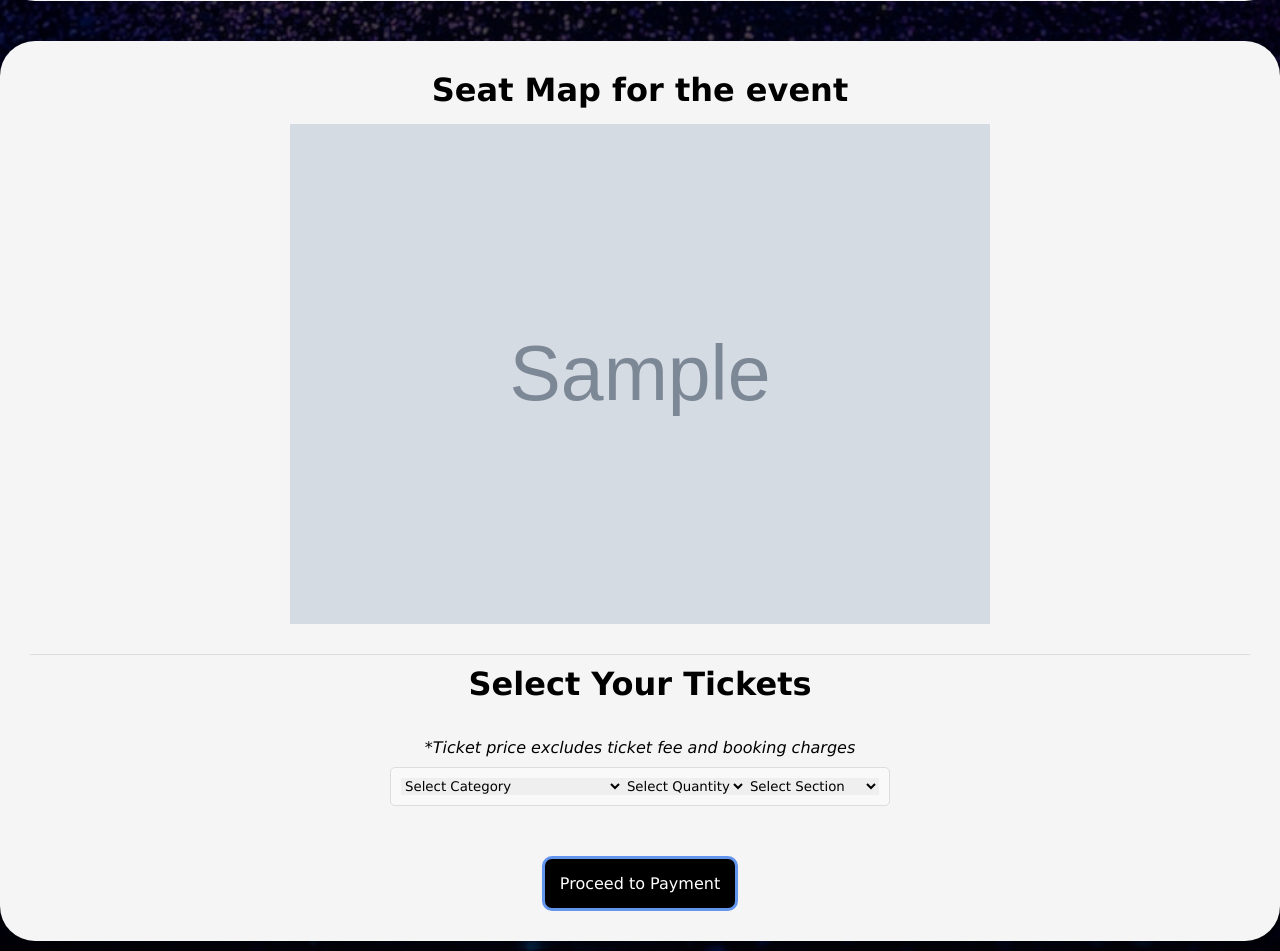
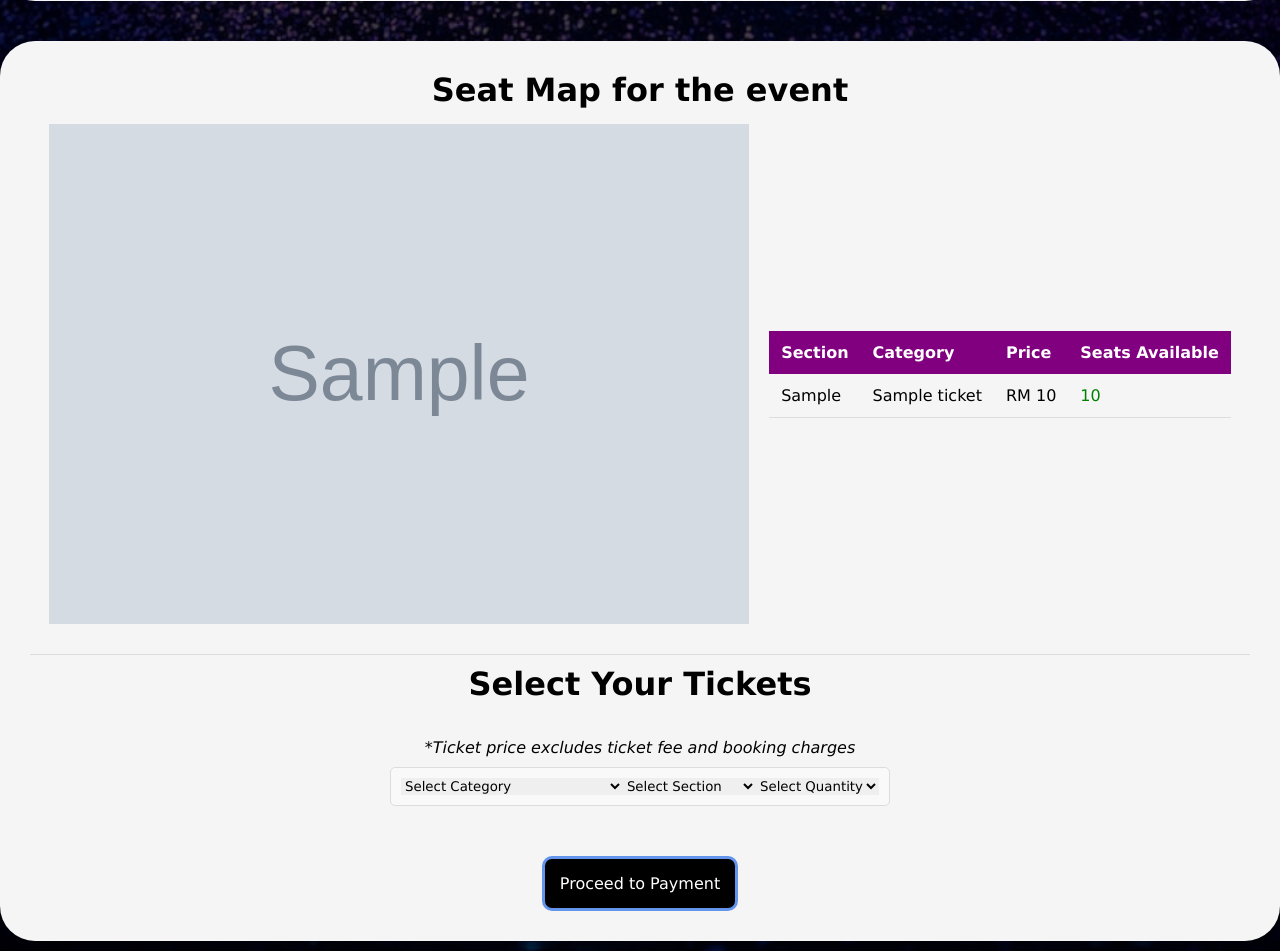
Before and after one commit to ThrishaElisa/caratlive, a PHP site: page /buynow.php?event_id=1 in a window 1280 px wide. Shown: the part 551-1502 px from the top of the page. Run offline with PHP 8.4, Linux system fonts and the light colour scheme; tables that the repository leaves empty or names only in its code hold one stand-in row (values such as "Sample post"); grey boxes marked "Sample" are stand-in pictures.

Commit message:
restrict ticket based on availability

```diff
--- a/buynow.php
+++ b/buynow.php
@@ -50,7 +50,9 @@ if (isset($_GET['event_id'])) {
         }
         $groupedTickets = [];
         foreach ($data as $ticket) {
+            if ($ticket['remainingquantity'] >= 1) {
                 $groupedTickets[$ticket['ticketname']][] = $ticket;
+            }
         }
 
     } else {
@@ -89,12 +91,55 @@ if (isset($_GET['event_id'])) {
                     No seat map available
                 </div>
             <?php } ?>
+
+            <div style="margin-left:20px; display: flex; align-items: center;">
+                <?php
+                if (mysqli_num_rows($result) > 0) {
+                    $index = 0;
+                    ?>
+                    <table>
+
+                        <thead>
+                            <tr>
+                                <th>Section</th>
+                                <th>Category</th>
+                                <th>Price</th>
+                                <th>Seats Available</th>
+                            </tr>
+                        </thead>
+                        <tbody>
+
+                            <?php
+                            // Output data of each row
+                            foreach ($data as $ticket) {
+                                ?>
+                                <tr>
+                                    <td><?php echo $ticket['section'] ?></td>
+                                    <td><?php echo $ticket['ticketname'] ?></td>
+                                    <td>RM <?php echo $ticket['ticketprice'] ?></td>
+                                    <td
+                                        style="<?php echo $ticket['remainingquantity'] === 0 ? 'color: red' : 'color: green'; ?>">
+                                        <?php echo $ticket['remainingquantity'] ?>
+                                    </td>
+
+
+                                </tr>
+                            <?php }
+                } else { ?>
+                            <div>
+                                No results
+                            </div>
+                        <?php } ?>
+                    </tbody>
+                </table>
+            </div>
         </div>
 
         <hr />
         <div style="display: flex; justify-content: center">
             <h1>Select Your Tickets</h1>
         </div>
+
         <div class="tickets">
             <p><em>*Ticket price excludes ticket fee and booking charges</em></p>
             <?php
@@ -115,16 +160,12 @@ if (isset($_GET['event_id'])) {
                         }
                         ?>
                     </select>
+                    <!-- Section Dropdown -->
+                    <select id="section" name="section" style="width:30%" onchange="getAvailableSeats()">
+                        <option value="">Select Section</option>
+                    </select>
                     <select id="ticketNum" name="ticketNum">
                         <option value="">Select Quantity</option>
-                        <option value="0">0</option>
-                        <option value="1">1</option>
-                        <option value="2">2</option>
-                        <option value="3">3</option>
-                    </select>
-                    <!-- Section Dropdown -->
-                    <select id="section" name="section" style="width:30%">
-                        <option value="">Select Section</option>
                     </select>
 
                 </div>
@@ -182,16 +223,41 @@ if (isset($_GET['event_id'])) {
                     sectionDropdown.appendChild(option);
                 });
             }
+            getAvailableSeats();
+        }
+
+        function getAvailableSeats() {
+            var section = document.getElementById('section').value;
+            var ticketname = document.getElementById('ticketname').value;
+            var ticketNumDropdown = document.getElementById('ticketNum');
+
+            // Clear previous section options
+            ticketNumDropdown.innerHTML = '<option value="">Select Quantity</option>';
+            if (section !== "") {
+                var tickets = <?php echo json_encode($data); ?>;
+                let ticketSelected = tickets.find(ticket => ticket.section === section && ticket.ticketname === ticketname);
+                for (let i = 1; i < 4; i++) {
+                    if (i <= ticketSelected.remainingquantity) {
+                        var option = document.createElement("option");
+                        option.value = i;
+                        option.textContent = i;
+                        ticketNumDropdown.appendChild(option);
+                    }
+                }
+
+            }
         }
 
         function proceedToPayment() {
-
             let ticketname = document.getElementById('ticketname').value;
             let ticketNum = document.getElementById('ticketNum').value;
             let section = document.getElementById('section').value;
             if (ticketNum && ticketname && ticketNum > 0 && section) {
+                var data = <?php echo json_encode(value: $data); ?>;
 
-                var data = <?php echo json_encode(value: $data); ?>;
+                let ticket = data.find(ticket => ticket.section === section);
+                if (ticketNum <= ticket.remainingquantity) {
+
 
                     let pricePerTicket = data.find(ticket => ticket.section === section);
 
@@ -203,8 +269,11 @@ if (isset($_GET['event_id'])) {
                         ticket_id: pricePerTicket.ticket_id
 
                     }))
+                    window.location.href = "customerdetails.php?event_id=<?php echo $event_id; ?>";
+                } else {
+                    alert("Seats are not available.")
+                }
 
-                window.location.href = "customerdetails.php?event_id=<?php echo $event_id; ?>";
             } else {
                 alert("Please choose ticket that you would like to purchase")
             }
```
Lines whose indentation alone changed are shown as unchanged.
